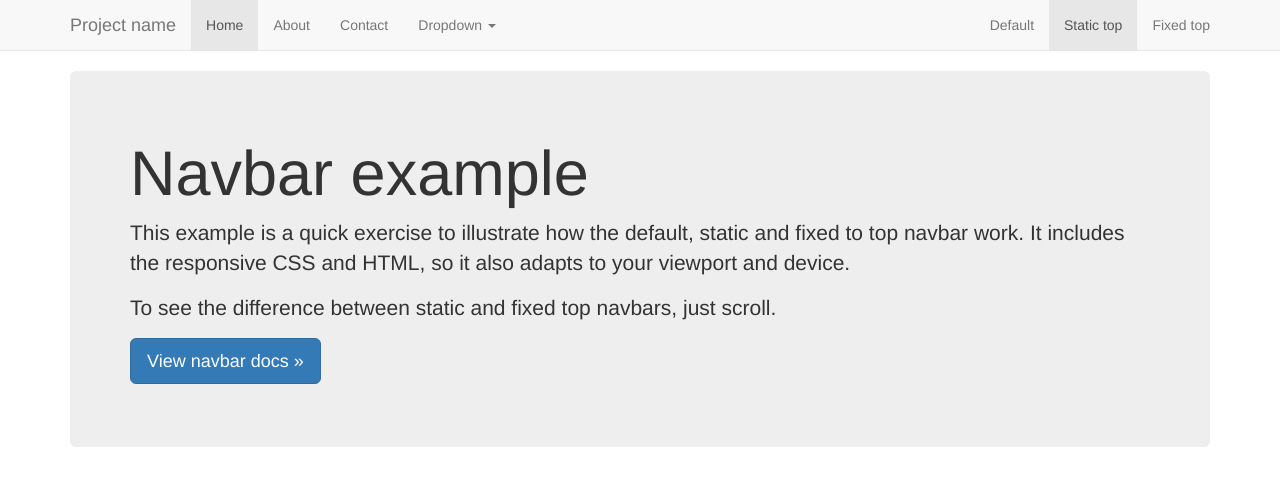
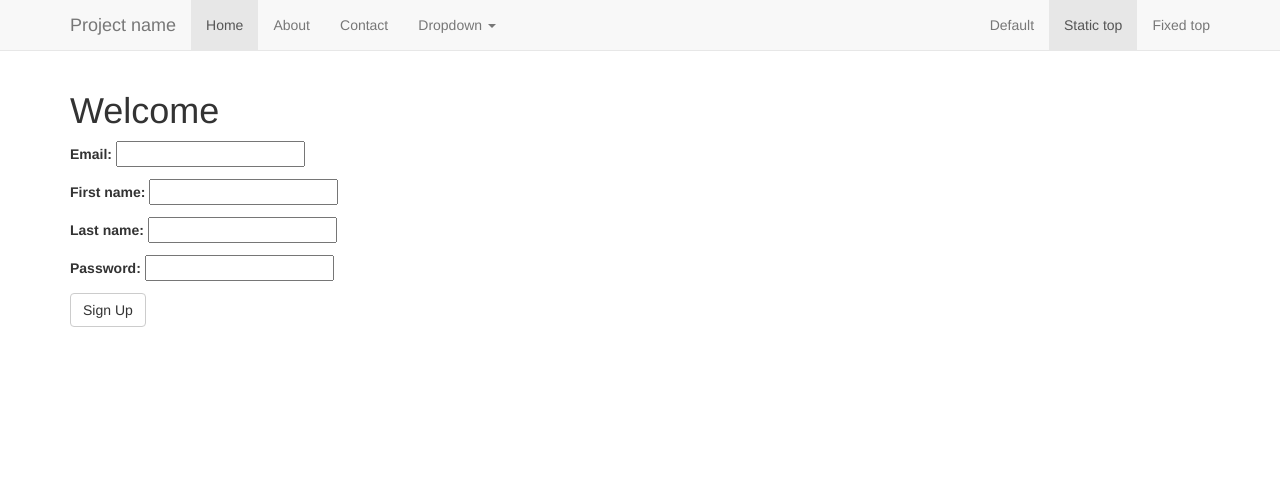
Before and after one commit to ajanthanh/RateMyResume, a Django app: page / in a window 1280 px wide. Shown: the top 486 px of the page. Run offline with Django 3.2, Linux system fonts and the light colour scheme; some libraries are stand-ins or nearby versions.

Commit message:
refactored base.html to use html inheritance

```diff
--- a/account/views.py
+++ b/account/views.py
@@ -22,4 +22,4 @@ def home(request):
             "title": "Thank you"
         }
 
-    return render(request, "base.html", context)
+    return render(request, "home.html", context)
--- a/templates/base.html
+++ b/templates/base.html
@@ -11,96 +11,22 @@
         <meta name="author" content="">
         <link rel="icon" href="../../favicon.ico">
 
-    <title>Static Top Navbar Example for Bootstrap</title>
-
-    <!-- Bootstrap core CSS -->
-    <link href="{% static 'css/bootstrap.min.css' %}" rel="stylesheet">
-
-    <!-- IE10 viewport hack for Surface/desktop Windows 8 bug -->
-    <link href="../../assets/css/ie10-viewport-bug-workaround.css" rel="stylesheet">
-
-    <!-- Custom styles for this template -->
-
-    <link href="{% static 'navbar-static-top.css' %}" rel="stylesheet">
-    <!-- Just for debugging purposes. Don't actually copy these 2 lines! -->
-    <!--[if lt IE 9]>
-    <script src="../../assets/js/ie8-responsive-file-warning.js"></script><![endif]-->
-    <script src="../../assets/js/ie-emulation-modes-warning.js"></script>
-
-    <!-- HTML5 shim and Respond.js for IE8 support of HTML5 elements and media queries -->
-    <!--[if lt IE 9]>
-    <script src="https://oss.maxcdn.com/html5shiv/3.7.2/html5shiv.min.js"></script>
-    <script src="https://oss.maxcdn.com/respond/1.4.2/respond.min.js"></script>
-    <![endif]-->
-</head>
-
-<body>
-
-<!-- Static navbar -->
-<nav class="navbar navbar-default navbar-static-top">
-    <div class="container">
-        <div class="navbar-header">
-            <button type="button" class="navbar-toggle collapsed" data-toggle="collapse" data-target="#navbar"
-                    aria-expanded="false" aria-controls="navbar">
-                <span class="sr-only">Toggle navigation</span>
-                <span class="icon-bar"></span>
-                <span class="icon-bar"></span>
-                <span class="icon-bar"></span>
-            </button>
-            <a class="navbar-brand" href="#">Project name</a>
-        </div>
-        <div id="navbar" class="navbar-collapse collapse">
-            <ul class="nav navbar-nav">
-                <li class="active"><a href="#">Home</a></li>
-                <li><a href="#about">About</a></li>
-                <li><a href="#contact">Contact</a></li>
-                <li class="dropdown">
-                    <a href="#" class="dropdown-toggle" data-toggle="dropdown" role="button" aria-haspopup="true"
-                       aria-expanded="false">Dropdown <span class="caret"></span></a>
-                    <ul class="dropdown-menu">
-                        <li><a href="#">Action</a></li>
-                        <li><a href="#">Another action</a></li>
-                        <li><a href="#">Something else here</a></li>
-                        <li role="separator" class="divider"></li>
-                        <li class="dropdown-header">Nav header</li>
-                        <li><a href="#">Separated link</a></li>
-                        <li><a href="#">One more separated link</a></li>
-                    </ul>
-                </li>
-            </ul>
-            <ul class="nav navbar-nav navbar-right">
-                <li><a href="../navbar/">Default</a></li>
-                <li class="active"><a href="./">Static top <span class="sr-only">(current)</span></a></li>
-                <li><a href="../navbar-fixed-top/">Fixed top</a></li>
-            </ul>
-        </div><!--/.nav-collapse -->
-    </div>
-</nav>
+        <title>{% block head_title %} Rate My Resume {% endblock %}</title>
 
 
+        {% include 'header/css.html' %}
+    </head>
+    <body>
+        {% include 'navbar.html' %}
+        <!-- Static navbar -->
         <div class="container">
 
-    <!-- Main component for a primary marketing message or call to action -->
-    <div class="jumbotron">
-        <h1>Navbar example</h1>
-        <p>This example is a quick exercise to illustrate how the default, static and fixed to top navbar work. It
-            includes the responsive CSS and HTML, so it also adapts to your viewport and device.</p>
-        <p>To see the difference between static and fixed top navbars, just scroll.</p>
-        <p>
-            <a class="btn btn-lg btn-primary" href="../../components/#navbar" role="button">View navbar docs &raquo;</a>
-        </p>
+            {% block content %}
+            {% endblock %}
+
         </div>
 
-</div> <!-- /container -->
+        {% include 'header/js.html' %}
 
-
-<!-- Bootstrap core JavaScript
-================================================== -->
-<!-- Placed at the end of the document so the pages load faster -->
-<script src="https://ajax.googleapis.com/ajax/libs/jquery/1.11.3/jquery.min.js"></script>
-<script>window.jQuery || document.write('<script src="../../assets/js/vendor/jquery.min.js"><\/script>')</script>
-<script src="{% static 'js/bootstrap.min.js' %}"></script>
-<!-- IE10 viewport hack for Surface/desktop Windows 8 bug -->
-<script src="{% static 'js/ie10-viewport-bug-workaround.js' %}"></script>
     </body>
 </html>
--- /dev/null
+++ b/templates/header/css.html
@@ -0,0 +1,9 @@
+{% load staticfiles %}
+<!-- Bootstrap core CSS -->
+<link href="{% static 'css/bootstrap.min.css' %}" rel="stylesheet">
+
+<!-- IE10 viewport hack for Surface/desktop Windows 8 bug -->
+<link href="../../assets/css/ie10-viewport-bug-workaround.css" rel="stylesheet">
+<!-- Custom styles for this template -->
+
+<link href="{% static 'navbar-static-top.css' %}" rel="stylesheet">
--- /dev/null
+++ b/templates/header/js.html
@@ -0,0 +1,16 @@
+{% load staticfiles %}
+<!-- Just for debugging purposes. Don't actually copy these 2 lines! -->
+<!--[if lt IE 9]>
+<script src="../../assets/js/ie8-responsive-file-warning.js"></script><![endif]-->
+<script src="../../assets/js/ie-emulation-modes-warning.js"></script>
+
+<!-- HTML5 shim and Respond.js for IE8 support of HTML5 elements and media queries -->
+<!--[if lt IE 9]>
+<script src="https://oss.maxcdn.com/html5shiv/3.7.2/html5shiv.min.js"></script>
+<script src="https://oss.maxcdn.com/respond/1.4.2/respond.min.js"></script>
+    <!-- Placed at the end of the document so the pages load faster -->
+<script src="https://ajax.googleapis.com/ajax/libs/jquery/1.11.3/jquery.min.js"></script>
+<script>window.jQuery || document.write('<script src="../../assets/js/vendor/jquery.min.js"><\/script>')</script>
+<script src="{% static 'js/bootstrap.min.js' %}"></script>
+<!-- IE10 viewport hack for Surface/desktop Windows 8 bug -->
+<script src="{% static 'js/ie10-viewport-bug-workaround.js' %}"></script>
--- a/templates/home.html
+++ b/templates/home.html
@@ -1,7 +1,8 @@
-<link rel="stylesheet" href="static/css/bootstrap.css"/>
-<link rel="stylesheet" href="static/css/custom.css"/>
+{% extends "base.html" %}
 
+{% block head_title %} Welcome | {{ block.super }} {% endblock %}
 
+{% block content %}
 <h1>{{title }}</h1>
 
 <form method="POST" action="">{% csrf_token %}
@@ -9,3 +10,4 @@
     {{form.as_p}}
     <button type="submit" class="btn btn-default">Sign Up</button>
 </form>
+{% endblock %}
--- /dev/null
+++ b/templates/navbar.html
@@ -0,0 +1,39 @@
+<nav class="navbar navbar-default navbar-static-top">
+    <div class="container">
+        <div class="navbar-header">
+            <button type="button" class="navbar-toggle collapsed" data-toggle="collapse" data-target="#navbar"
+                    aria-expanded="false" aria-controls="navbar">
+                <span class="sr-only">Toggle navigation</span>
+                <span class="icon-bar"></span>
+                <span class="icon-bar"></span>
+                <span class="icon-bar"></span>
+            </button>
+            <a class="navbar-brand" href="#">Project name</a>
+        </div>
+        <div id="navbar" class="navbar-collapse collapse">
+            <ul class="nav navbar-nav">
+                <li class="active"><a href="#">Home</a></li>
+                <li><a href="#about">About</a></li>
+                <li><a href="#contact">Contact</a></li>
+                <li class="dropdown">
+                    <a href="#" class="dropdown-toggle" data-toggle="dropdown" role="button" aria-haspopup="true"
+                       aria-expanded="false">Dropdown <span class="caret"></span></a>
+                    <ul class="dropdown-menu">
+                        <li><a href="#">Action</a></li>
+                        <li><a href="#">Another action</a></li>
+                        <li><a href="#">Something else here</a></li>
+                        <li role="separator" class="divider"></li>
+                        <li class="dropdown-header">Nav header</li>
+                        <li><a href="#">Separated link</a></li>
+                        <li><a href="#">One more separated link</a></li>
+                    </ul>
+                </li>
+            </ul>
+            <ul class="nav navbar-nav navbar-right">
+                <li><a href="../navbar/">Default</a></li>
+                <li class="active"><a href="./">Static top <span class="sr-only">(current)</span></a></li>
+                <li><a href="../navbar-fixed-top/">Fixed top</a></li>
+            </ul>
+        </div><!--/.nav-collapse -->
+    </div>
+</nav>
```
Lines whose indentation alone changed are shown as unchanged.
